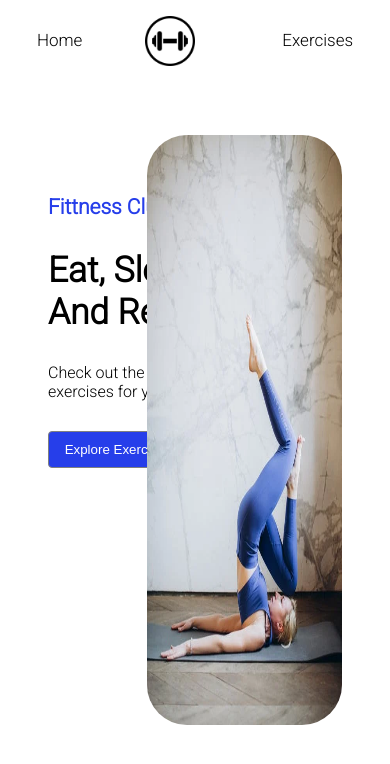
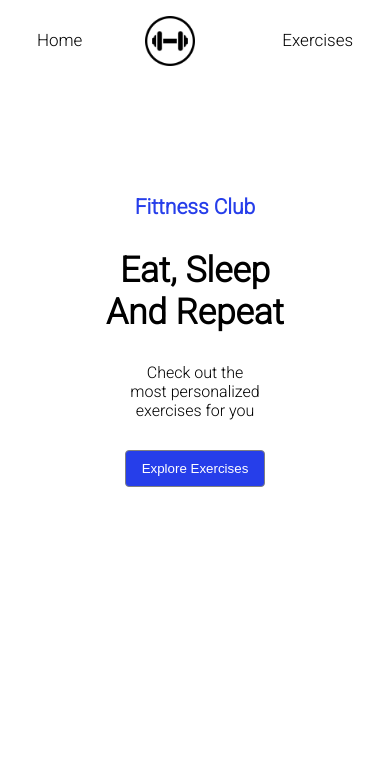
Before and after one commit to Dinko99/Exercise-App, a React (Create React App) app in the folder client/: page / in a window 390 px wide. Shown: the top 764 px of the page. Built offline with nearby package versions, Linux system fonts and the light colour scheme.

Commit message:
Fixed responsivness for smaller devices on home page

```diff
--- a/client/src/pages/Home.scss
+++ b/client/src/pages/Home.scss
@@ -1,6 +1,4 @@
 section{
-    display: flex;
-    justify-content: space-between;
     padding: 3rem;
     position: relative;
 
@@ -76,3 +74,23 @@ section{
         }
     }
 }
+
+@media screen and (max-width: 655px) {
+    p{
+        max-width: 15ch;
+    }
+}
+
+@media screen and (max-width: 565px) {
+    section {
+        .hero-text{
+            display: flex;
+            align-items: center;
+            text-align: center;
+        }
+
+        img{
+            display: none;
+        }
+    }
+}
```
